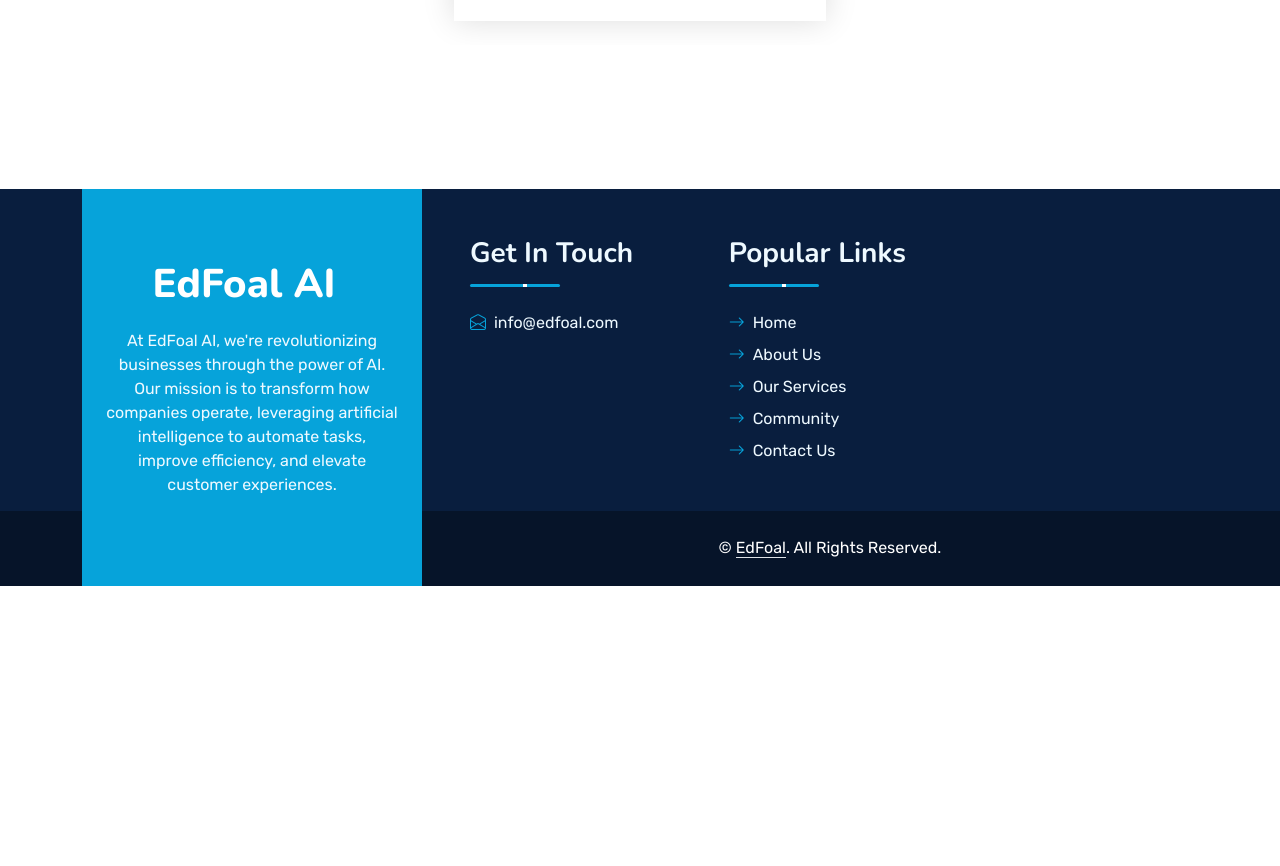
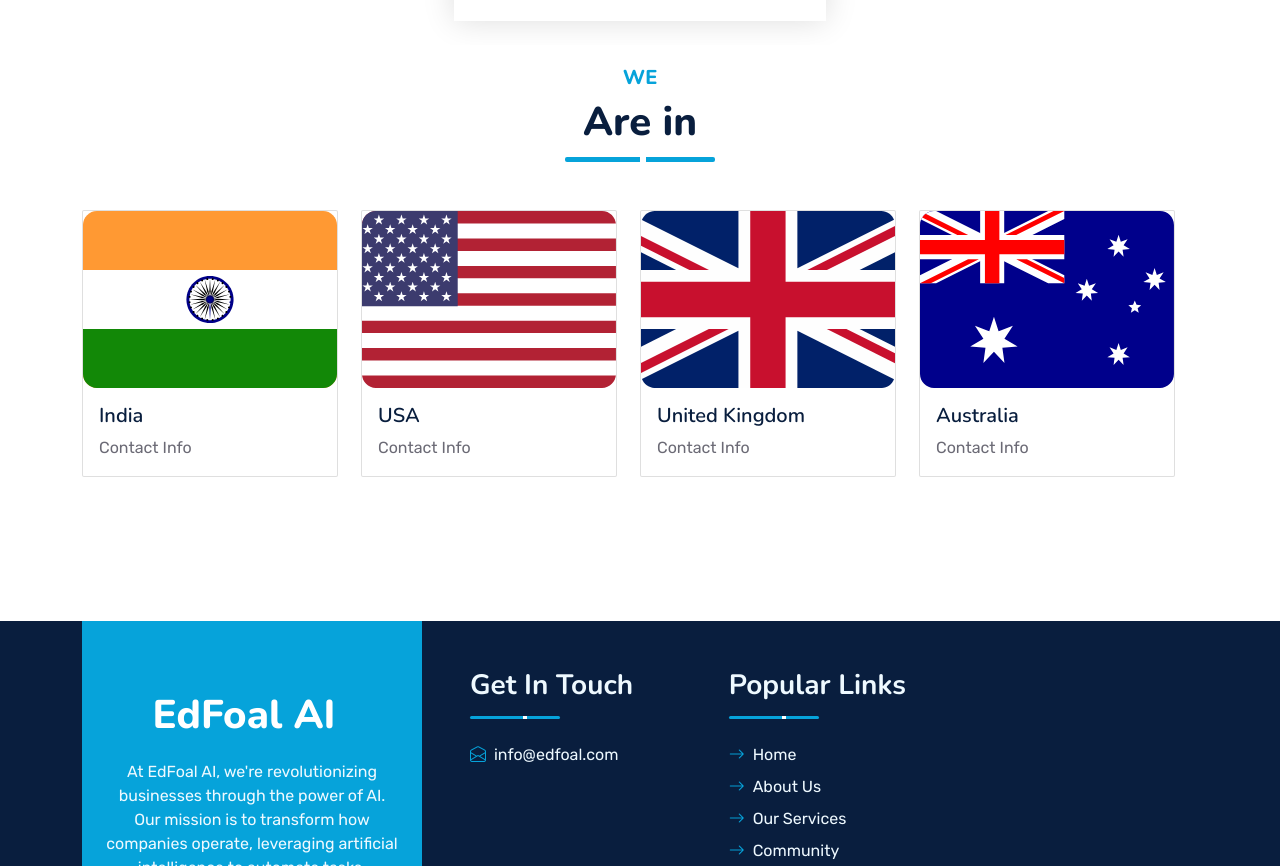
Before and after one commit to Shiitu/AI-test, a plain HTML site: page index.html in a window 1280 px wide. Shown: the part 3989-4855 px from the top of the page. Before the commit the page ends 4575 px from the top, so only its background shows below. Drawn offline with nearby package versions, Linux system fonts and the light colour scheme.

Commit message:
country added

```diff
--- a/css/style.css
+++ b/css/style.css
@@ -118,6 +118,11 @@
 .usecasecard8 {
     background-image: url('../img/logiss.png');
 }
+
+.courty {
+    margin-top: 2%;
+}
+
 .btn-primary,
 .btn-secondary {
     color: #FFFFFF;
--- a/index.html
+++ b/index.html
@@ -219,7 +219,6 @@
         </div>
     </div>
     <!-- Facts Start -->
-
 
     <!-- About Start -->
     <div class="container-fluid py-5 wow fadeInUp" data-wow-delay="0.1s">
@@ -742,7 +741,62 @@
         </div>
     </div> -->
     <!-- Vendor End -->
-
+    <div>
+        <!-- Facts Start -->
+        <div class="container-fluid facts py-5 pt-lg-0">
+            <div class="section-title text-center position-relative pb-3 mb-5 mx-auto" style="max-width: 600px;">
+                <h5 class="fw-bold text-primary text-uppercase">We</h5>
+                <h1 class="mb-0">Are in </h1>
+            </div>
+            <div>
+                <div class="container py-5 pt-lg-0">
+                    <div class="row gx-0"  >
+                        <div class="col-lg-3 wow zoomIn"  data-wow-delay="0.6s">
+                            <div class="card" style="width: 16rem;">
+                                <img src="img/icons/india-flag-icon.svg" class="card-img-top" alt="...">
+                                <div class="card-body">
+                                    <h5 class="card-title">India</h5>
+                                    <p class="card-text">Contact Info</p>
+                                    <!-- <a href="#" class="btn btn-primary">Go somewhere</a> -->
+                                </div>
+                            </div>
+                        </div>
+                        <div class="col-lg-3 wow zoomIn" data-wow-delay="0.6s">
+                            <div class="card" style="width: 16rem;">
+                                <img src="img/icons/united-states-flag-icon.svg" class="card-img-top" alt="...">
+                                <div class="card-body">
+                                    <h5 class="card-title">USA</h5>
+                                    <p class="card-text">Contact Info</p>
+                                    <!-- <a href="#" class="btn btn-primary">Go somewhere</a> -->
+                                </div>
+                            </div>
+                        </div>
+                        <div class="col-lg-3 wow zoomIn" data-wow-delay="0.6s">
+                            <div class="card" style="width: 16rem;">
+                                <img src="img/icons/united-kingdom-flag-icon.svg" class="card-img-top" alt="...">
+                                <div class="card-body">
+                                    <h5 class="card-title">United Kingdom</h5>
+                                    <p class="card-text">Contact Info</p>
+                                    <!-- <a href="#" class="btn btn-primary">Go somewhere</a> -->
+                                </div>
+                            </div>
+                        </div>
+                        <div class="col-lg-3 wow zoomIn" data-wow-delay="0.6s">
+                            <div class="card" style="width: 16rem;">
+                                <img src="img/icons/australia-flag-icon.svg" class="card-img-top" alt="...">
+                                <div class="card-body">
+                                    <h5 class="card-title">Australia</h5>
+                                    <p class="card-text">Contact Info</p>
+                                    <!-- <a href="#" class="btn btn-primary">Go somewhere</a> -->
+                                </div>
+                            </div>
+                        </div>
+                    </div>
+                </div>
+            </div>
+            <!-- Facts Start -->
+        </div>
+    </div>
 
     <!-- Footer Start -->
     <div class="container-fluid bg-dark text-light mt-5 wow fadeInUp" data-wow-delay="0.1s">
```
Also changed, not shown: img/icons/australia-flag-icon.png (added), img/icons/australia-flag-icon.svg (added), img/icons/india-flag-icon.png (added), img/icons/india-flag-icon.svg (added), img/icons/united-kingdom-flag-icon.png (added), img/icons/united-kingdom-flag-icon.svg (added), img/icons/united-states-flag-icon.png (added), img/icons/united-states-flag-icon.svg (added).
